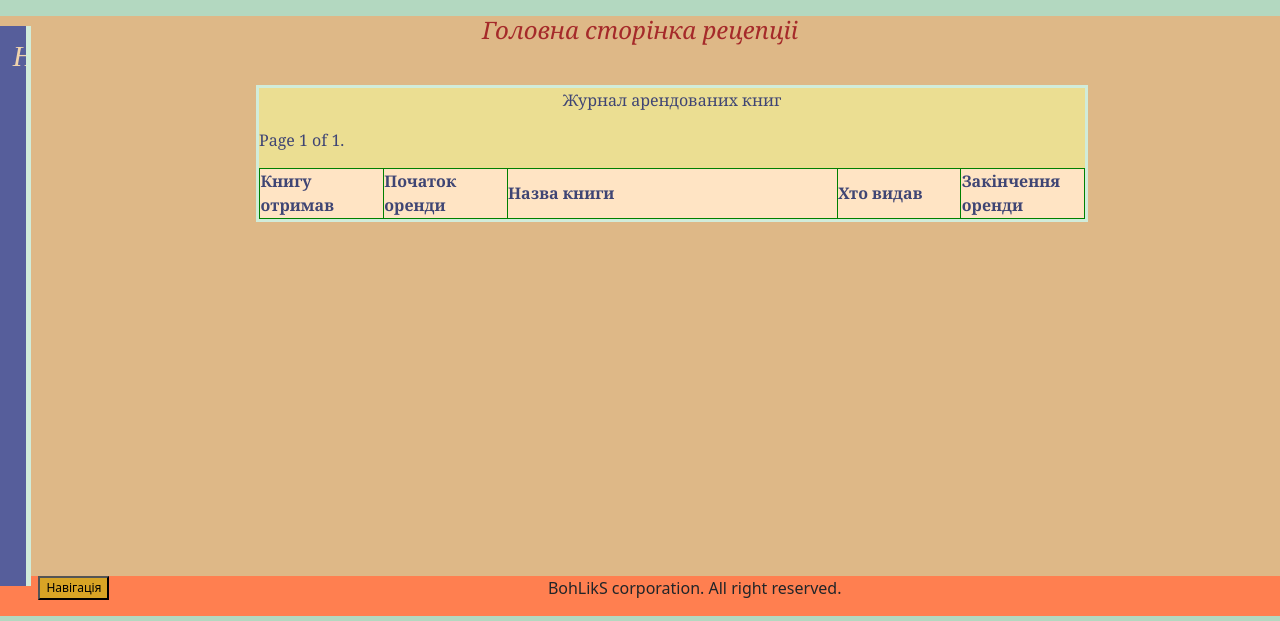
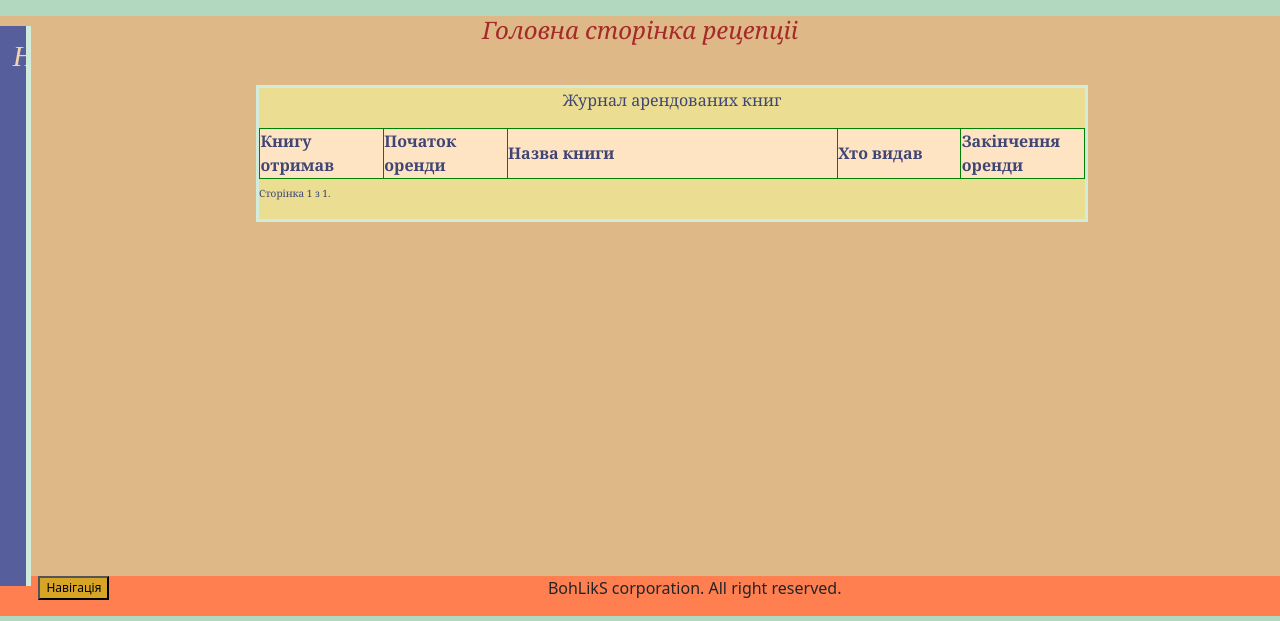
Before and after one commit to yatagan/ILS, a Django app: page /library_reception/ in a window 1280 px wide. Shown: the part 104-725 px from the top of the page. Run offline with Django 4.2, Linux system fonts and the light colour scheme; a user stored in the database is signed in; data that the repository does not hold is empty; parts of the project's set-up code (start-up, migrations or seed data) failed here and were passed over.

Commit message:
fix some decoration

```diff
--- a/core/static/core/css/core.css
+++ b/core/static/core/css/core.css
@@ -166,6 +166,10 @@ main .visitors_01 {
 }
 
 
+main nav, main .current {
+    font-size: x-small;
+}
+
 aside {
     float:left;
     background:#565e9b;
--- a/library_reception/templates/library_reception/index.html
+++ b/library_reception/templates/library_reception/index.html
@@ -26,34 +26,25 @@
             <td>{{ rent.return_date }}</td>
           </tr>
         {% endfor %}
-
-
-
-
-
+    </table>
     <span class="current">
-        Page {{ page_obj.number }} of {{ page_obj.paginator.num_pages }}.
+      Сторінка {{ page_obj.number }} з {{ page_obj.paginator.num_pages }}.
     </span>
-
-
-    <nav aria-label="...">
+    <nav>
       <ul class="pagination">
         {% if page_obj.has_previous %}
         <li class="page-item">
-          <a class="page-link" href="?page={{ page_obj.previous_page_number }}" tabindex="-1">Previous</a>
+          <a class="page-link" href="?page={{ page_obj.previous_page_number }}" tabindex="-1">Попередня</a>
         </li>
         {% endif %}
 
-
         {% if page_obj.has_next %}
         <li class="page-item">
-          <a class="page-link" href="?page={{ page_obj.next_page_number }}">Next</a>
+          <a class="page-link" href="?page={{ page_obj.next_page_number }}">Наступна</a>
         </li>
         {% endif %}
       </ul>
     </nav>
-
-    </table>
   </div>
 
 {% endblock content %}
--- a/library_reception/views.py
+++ b/library_reception/views.py
@@ -1,4 +1,3 @@
-from tkinter import Pack
 from django.shortcuts import render, redirect
 from core.models import BookInstance
 from library_reception.models import BookInstanceRent, BookInstanceOrder
@@ -10,7 +9,7 @@ from django.http import HttpResponse
 from django.contrib import messages
 from django.core.paginator import Paginator
 
-PAGE_ITEMS = 2
+PAGE_ITEMS = 5
 
 @login_required
 def index(request):
--- a/warehouse/templates/warehouse/index.html
+++ b/warehouse/templates/warehouse/index.html
@@ -32,8 +32,6 @@
       <li>{{ book }} id: {{ book.id }}</li>
     {% endfor %}
   </ol>
-</div>
-
   <nav aria-label="Page navigation example">
     <ul class="pagination">
       {% for page in pages %}
@@ -43,6 +41,7 @@
       {% endfor %}
     </ul>
   </nav>
+</div>
 
 <div class="warehouse_03">
   <a class="btn btn-outline-success"
--- a/warehouse/templates/warehouse/list_items.html
+++ b/warehouse/templates/warehouse/list_items.html
@@ -14,6 +14,4 @@
         </ol>
       </div>
     {% endfor %}
-
-
 {% endblock content %}
```
Also changed, not shown: warehouse/views.py (+6 -7 lines). Lines whose indentation alone changed are shown as unchanged.
